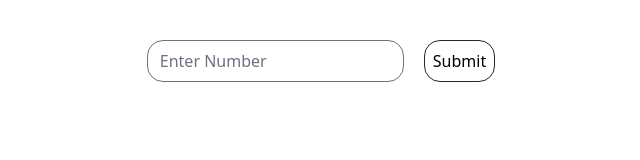
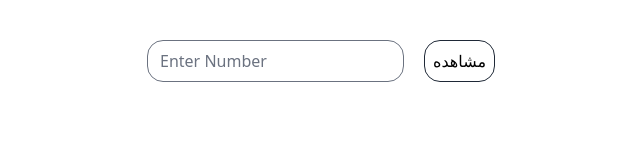
Before and after one commit to Sahand-Edrisi/Task, a React (Create React App) app: page / in a window 1280 px wide. Shown: the top 160 px of the page, without its empty margins (319-959 px from the left). Built offline with nearby package versions, Linux system fonts and the light colour scheme.

Commit message:
Add button

```diff
--- a/src/Component/Form.jsx
+++ b/src/Component/Form.jsx
@@ -6,8 +6,8 @@ function Form() {
   const [id, setId] = useState(null);
   const { register, handleSubmit } = useForm();
   const onSubmitData = (data) => {
-    setId(Number(data.id))
-    document.getElementById("input").value=""
+    setId(Number(data.id));
+    document.getElementById("input").value = "";
   };
 
   return (
@@ -17,16 +17,18 @@ function Form() {
         className="w-full flex justify-center p-10 "
       >
         <input
-        id="input"
+          id="input"
           type="number"
           {...register("id")}
           placeholder="Enter Number"
           className="mr-5 rounded-2xl focus:border-black"
         />
-        <input
+        <button
           type="submit"
           className="border p-2 border-gray-800 rounded-2xl"
-        />
+        >
+          مشاهده
+        </button>
       </form>
       {id !== null ? (
         <div className="text-center w-[100%] flex justify-center mt-[100px]">
```
